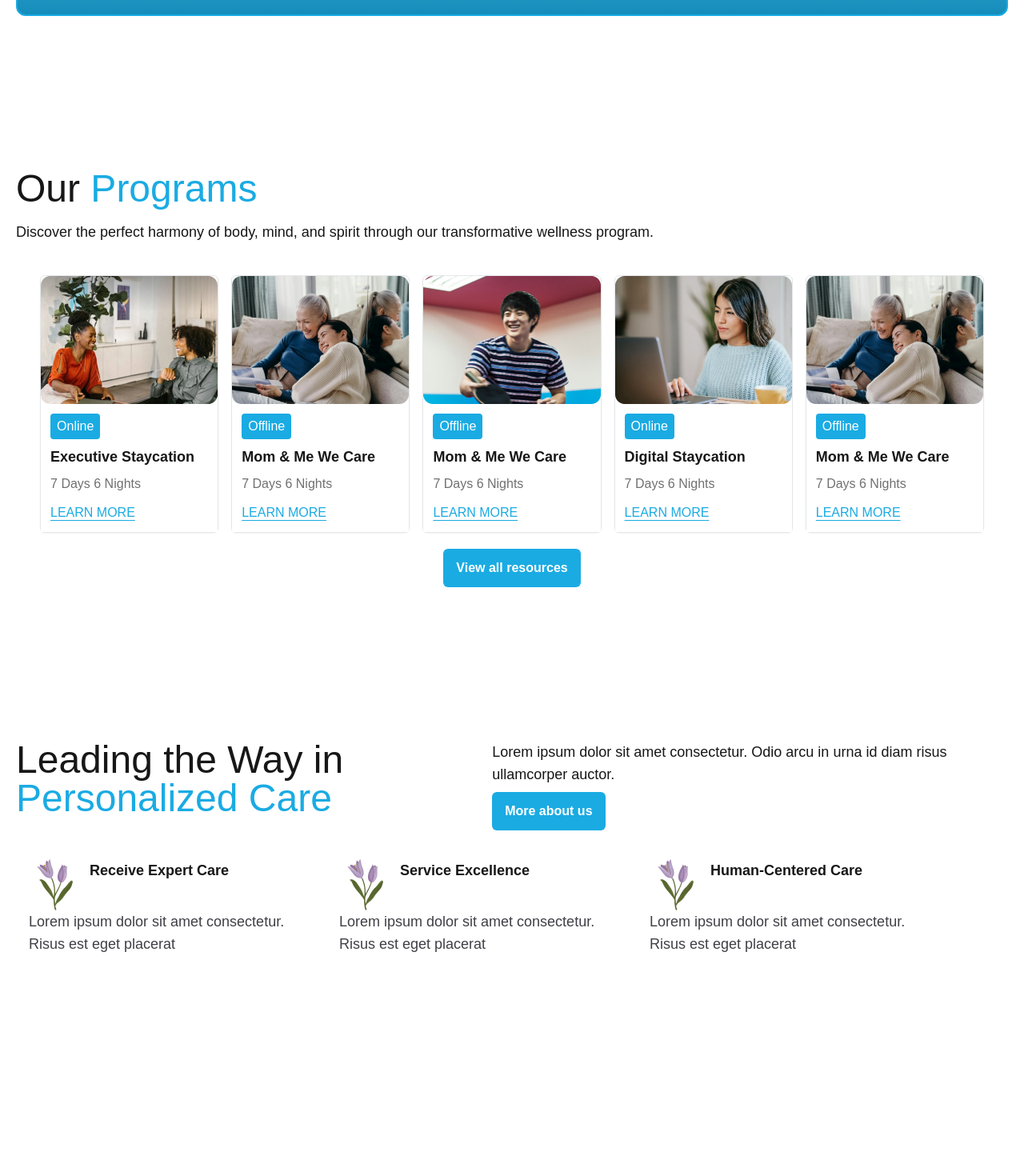
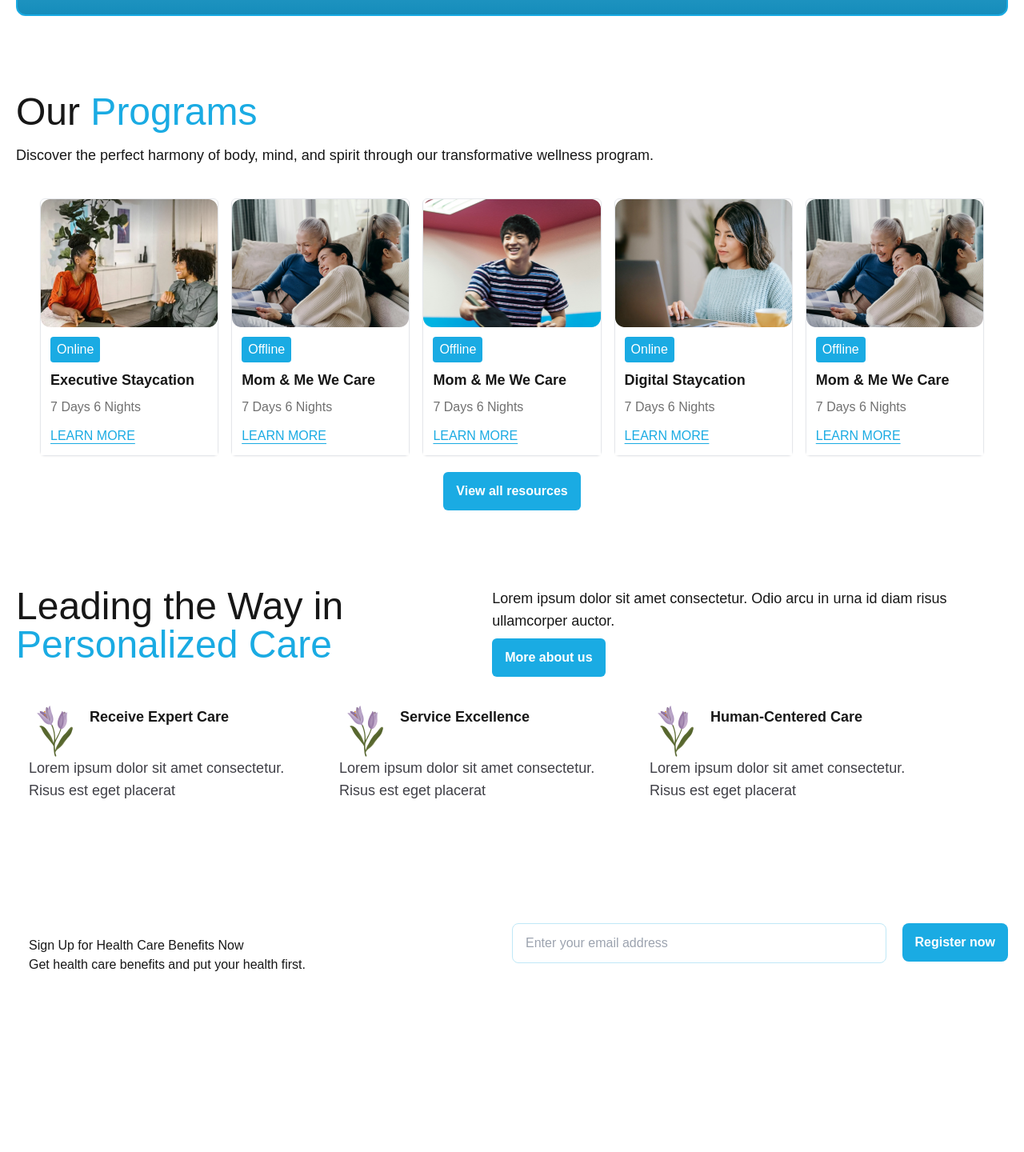
Before and after one commit to FrontX-Ganesh/mega_lifesciences, a Next.js app: page / in a window 1280 px wide. Shown: the part 3577-5017 px from the top of the page at 80% size. After the commit the page ends 4811 px from the top, so only its background shows below. Built offline with nearby package versions, Linux system fonts and the light colour scheme.

Commit message:
alignment changes and create responsive design

```diff
--- a/app/_components/ProgramInfo/index.jsx
+++ b/app/_components/ProgramInfo/index.jsx
@@ -6,7 +6,7 @@ const ProgramInfo = () => {
   return (
     <>
       <section className="bg-white">
-        <div className="px-5 py-24 max-w-7xl mx-auto">
+        <div className="px-5 max-w-7xl mx-auto">
           <h3 className="lg:text-5xl md:text-4xl sm:text-3xl text-[24px] mb-4">
             Our <span className="text-[#1AABE3]">Programs</span>
           </h3>
--- a/app/_components/Register/index.jsx
+++ b/app/_components/Register/index.jsx
@@ -4,7 +4,7 @@ const Register = () => {
   return (
     <>
       <section className="bg-white">
-        <div className="px-5 py-24 max-w-7xl mx-auto">
+        <div className="px-5 max-w-7xl mx-auto">
           <div className="flex flex-wrap">
             <div className="p-4  w-full sm:w-1/2">
               <div>Sign Up for Health Care Benefits Now</div>
```
